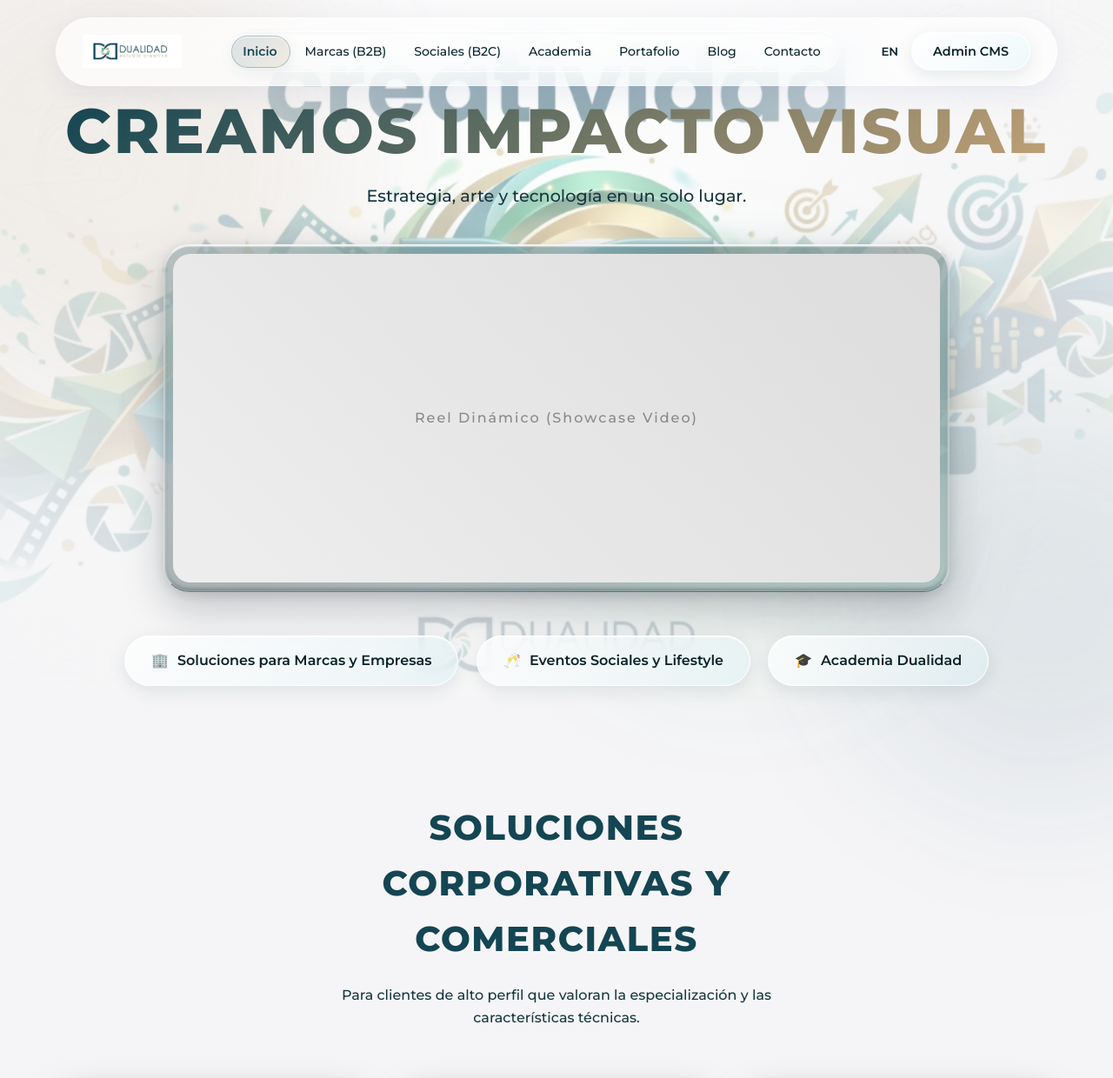
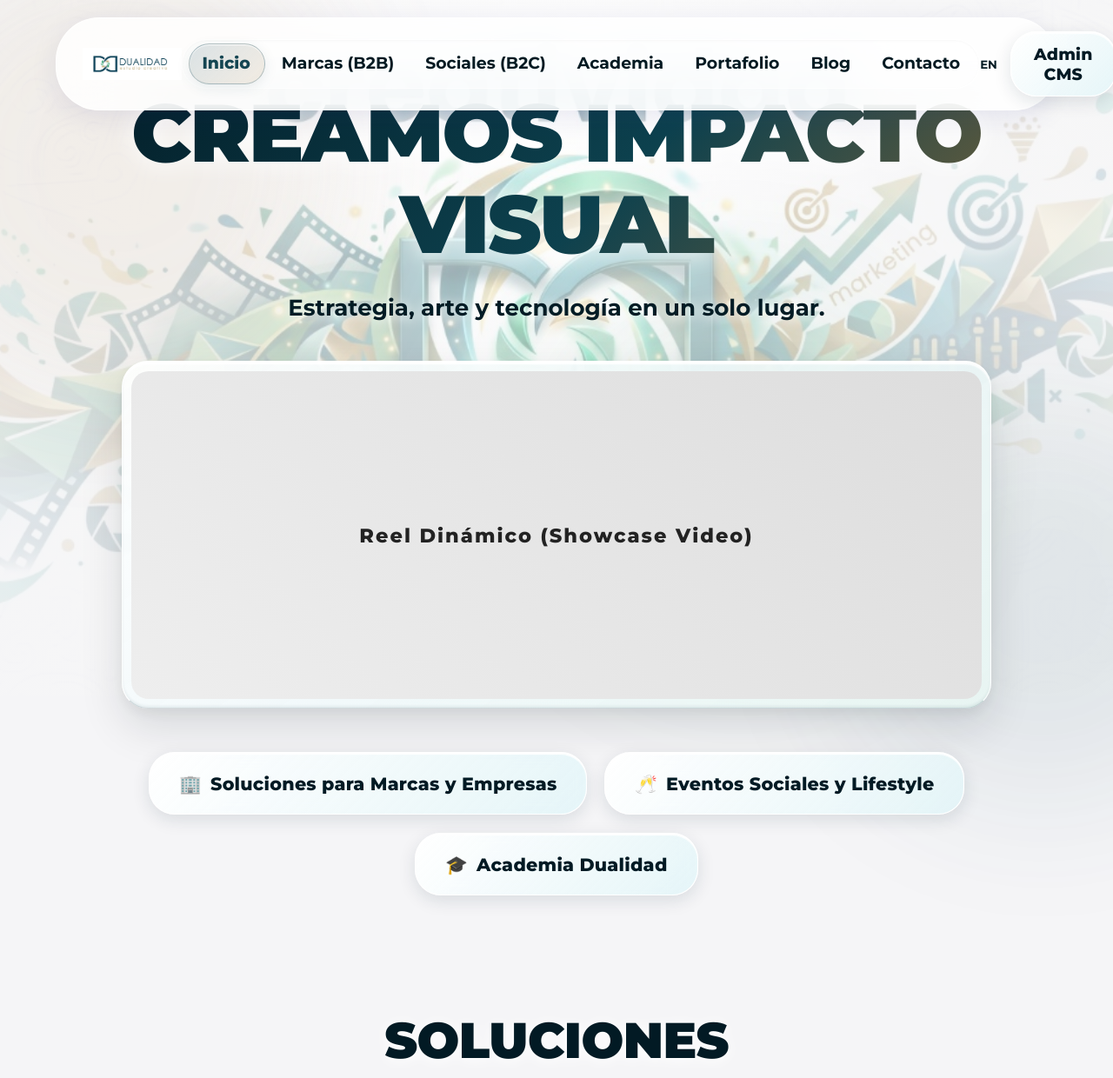
Before and after one commit to lepeppe/dualidad-web, a plain HTML site: page index.html in a window 1280 px wide. Shown: the top 1240 px of the page at 87% size. Drawn offline with Linux system fonts and the light colour scheme; animation ran at ten frames a second.

Commit message:
feat(typography): configuracion Montserrat Reforzada (900/600) con base esmerilada perlada AAA

```diff
--- a/index.html
+++ b/index.html
@@ -4,8 +4,8 @@
     <meta charset="UTF-8">
     <meta name="viewport" content="width=device-width, initial-scale=1.0">
     <title>Dualidad Estudio Creativo</title>
-    <link href="https://fonts.googleapis.com/css2?family=Montserrat:wght@400;500;600;700;800&display=swap" rel="stylesheet">
-    <link rel="stylesheet" href="style.css?v=8">
+    <link href="https://fonts.googleapis.com/css2?family=Montserrat:wght@400;500;600;700;800;900&display=swap" rel="stylesheet">
+    <link rel="stylesheet" href="style.css?v=10">
 </head>
 <body>
     <!-- Background Image Canvas & Orbs -->
@@ -294,6 +294,6 @@
         </div>
     </div>
 
-    <script src="main.js?v=9"></script>
+    <script src="main.js?v=10"></script>
 </body>
 </html>
--- a/style.css
+++ b/style.css
@@ -6,25 +6,27 @@
     --color-gold: #bfa075;
     --color-green: #297a4e;
 
-    /* Apple Liquid Lens Glass Tint with logo tones (teal, blue, green) */
-    --liquid-glass-bg: linear-gradient(145deg, rgba(16, 52, 64, 0.24) 0%, rgba(9, 32, 40, 0.34) 45%, rgba(25, 78, 60, 0.25) 100%);
-    --liquid-glass-border-top: rgba(255, 255, 255, 0.88);
-    --liquid-glass-border-sides: rgba(255, 255, 255, 0.42);
-    --liquid-glass-border-bottom: rgba(14, 46, 56, 0.45);
+    /* Apple Liquid Lens Glass Tint - High-Contrast Frosted Pearl Base (AAA Readability) */
+    --liquid-glass-bg: linear-gradient(145deg, rgba(255, 255, 255, 0.92) 0%, rgba(240, 248, 250, 0.88) 50%, rgba(232, 246, 242, 0.90) 100%);
+    --liquid-glass-border-top: rgba(255, 255, 255, 1);
+    --liquid-glass-border-sides: rgba(255, 255, 255, 0.75);
+    --liquid-glass-border-bottom: rgba(16, 52, 64, 0.18);
 
     --liquid-glass-shadow:
-        0 20px 48px rgba(8, 25, 32, 0.22),
-        0 4px 14px rgba(8, 25, 32, 0.12),
-        inset 0 1.5px 1.5px rgba(255, 255, 255, 0.9),
-        inset 1.5px 0 2px rgba(255, 255, 255, 0.38),
-        inset -1.5px 0 2px rgba(255, 255, 255, 0.38),
-        inset 0 -2.5px 4px rgba(12, 40, 50, 0.38);
+        0 22px 50px rgba(8, 25, 32, 0.12),
+        0 6px 16px rgba(8, 25, 32, 0.06),
+        inset 0 2px 2px rgba(255, 255, 255, 1),
+        inset 0 -2px 3px rgba(20, 65, 80, 0.08);
 
-    --glass-bg: rgba(255, 255, 255, 0.7);
-    --glass-border: rgba(255, 255, 255, 0.5);
-    --glass-shadow: 0 8px 32px rgba(31, 38, 135, 0.07);
+    --glass-bg: rgba(255, 255, 255, 0.85);
+    --glass-border: rgba(255, 255, 255, 0.8);
+    --glass-shadow: 0 8px 32px rgba(31, 38, 135, 0.09);
 
     --transition-smooth: all 0.4s cubic-bezier(0.25, 0.8, 0.25, 1);
+}
+
+html {
+    font-size: 18px;
 }
 
 * {
@@ -88,20 +90,22 @@ body {
     100% { transform: translate(5%, 10%) scale(1.1); }
 }
 
-/* Typography */
+/* Typography - Montserrat Reforzada */
 h1, h2, h3 {
     font-family: 'Montserrat', -apple-system, BlinkMacSystemFont, sans-serif;
-    font-weight: 800;
+    font-weight: 900;
     text-transform: uppercase;
-    letter-spacing: 0.04em;
-    color: var(--color-teal);
-    margin-bottom: 0.5em;
+    letter-spacing: -0.01em;
+    color: #021a24;
+    margin-bottom: 0.6em;
 }
 p {
     font-family: 'Montserrat', -apple-system, BlinkMacSystemFont, sans-serif;
-    color: #163640;
-    margin-bottom: 1em;
-    font-weight: 500;
+    color: #05202a;
+    font-size: 1.15rem;
+    line-height: 1.75;
+    margin-bottom: 1.2em;
+    font-weight: 600;
 }
 
 /* Glassmorphism Utilities */
@@ -175,10 +179,10 @@ p {
     position: relative;
     z-index: 2;
     text-decoration: none;
-    color: var(--color-text);
-    font-size: 0.88rem;
-    font-weight: 500;
-    padding: 7px 14px;
+    color: #031a22;
+    font-size: 1.05rem;
+    font-weight: 700;
+    padding: 8px 16px;
     border-radius: 20px;
     transition: color 0.25s ease;
     white-space: nowrap;
@@ -190,24 +194,26 @@ p {
 
 .nav-links a.nav-link.active {
     color: var(--color-teal);
-    font-weight: 600;
+    font-weight: 800;
 }
 
 .nav-controls { display: flex; gap: 15px; align-items: center; }
 
 .glass-btn, .btn-primary {
-    background: linear-gradient(135deg, rgba(255, 255, 255, 0.75) 0%, rgba(220, 242, 246, 0.45) 100%);
-    border: 1px solid rgba(255, 255, 255, 0.8);
-    border-top: 1.5px solid rgba(255, 255, 255, 1);
-    padding: 12px 24px; border-radius: 30px;
-    cursor: pointer; font-weight: 600;
+    background: linear-gradient(135deg, rgba(255, 255, 255, 0.95) 0%, rgba(225, 245, 248, 0.8) 100%);
+    border: 1.5px solid rgba(255, 255, 255, 1);
+    border-top: 2px solid rgba(255, 255, 255, 1);
+    padding: 13px 26px; border-radius: 30px;
+    cursor: pointer;
+    font-weight: 800;
+    letter-spacing: 0.01em;
     transition: var(--transition-smooth);
-    color: var(--color-teal-dark);
+    color: #021a24;
     backdrop-filter: blur(16px);
     -webkit-backdrop-filter: blur(16px);
     text-decoration: none;
-    font-size: 0.9rem;
-    box-shadow: 0 6px 20px rgba(15, 45, 55, 0.1), inset 0 1px 1px rgba(255, 255, 255, 0.9);
+    font-size: 1.05rem;
+    box-shadow: 0 6px 20px rgba(15, 45, 55, 0.12), inset 0 1px 1px rgba(255, 255, 255, 1);
 }
 .glass-btn:hover, .btn-primary:hover {
     background: var(--color-teal); color: white;
@@ -215,17 +221,17 @@ p {
     box-shadow: 0 10px 25px rgba(20, 60, 75, 0.35);
 }
 
-.btn-icon { background: none; border: none; cursor: pointer; font-weight: 600; color: var(--color-text); }
+.btn-icon { background: none; border: none; cursor: pointer; font-weight: 700; color: #031a22; }
 
 .glass-card {
     background: var(--liquid-glass-bg);
     backdrop-filter: blur(34px) saturate(220%) contrast(106%);
     -webkit-backdrop-filter: blur(34px) saturate(220%) contrast(106%);
     border: 1px solid var(--liquid-glass-border-sides);
-    border-top: 1.5px solid var(--liquid-glass-border-top);
+    border-top: 2px solid var(--liquid-glass-border-top);
     border-bottom: 1.5px solid var(--liquid-glass-border-bottom);
     border-radius: 26px;
-    padding: 32px;
+    padding: 34px;
     box-shadow: var(--liquid-glass-shadow);
     transition: var(--transition-smooth);
     position: relative;
@@ -235,20 +241,25 @@ p {
 .glass-card:hover {
     transform: translateY(-4px) scale(1.01);
     box-shadow:
-        0 28px 60px rgba(8, 25, 32, 0.28),
-        0 8px 18px rgba(8, 25, 32, 0.15),
+        0 28px 60px rgba(8, 25, 32, 0.18),
+        0 8px 18px rgba(8, 25, 32, 0.1),
         inset 0 2px 2px rgba(255, 255, 255, 1),
-        inset 0 -3px 4px rgba(25, 78, 60, 0.42);
+        inset 0 -3px 4px rgba(25, 78, 60, 0.18);
 }
 
 .glass-card h3 {
-    color: #08232c;
-    text-shadow: 0 1px 1px rgba(255, 255, 255, 0.5);
+    color: #021a24;
+    font-size: 1.55rem;
+    font-weight: 900;
+    letter-spacing: -0.01em;
+    margin-bottom: 0.8em;
 }
 
 .glass-card p {
-    color: #14323b;
-    font-weight: 460;
+    color: #05202a;
+    font-size: 1.15rem;
+    font-weight: 600;
+    line-height: 1.75;
 }
 
 /* Tilt Physics (applied via JS) */
@@ -289,8 +300,20 @@ p {
 .alternate-bg {
     background: linear-gradient(to bottom, rgba(255,255,255,0), rgba(26,75,92,0.03), rgba(255,255,255,0));
 }
-.section-header { text-align: center; margin-bottom: 60px; max-width: 600px; margin-left: auto; margin-right: auto; }
-.section-header h2 { font-size: 2.5rem; }
+.section-header { text-align: center; margin-bottom: 60px; max-width: 750px; margin-left: auto; margin-right: auto; }
+.section-header h2 {
+    font-size: 3.2rem;
+    font-weight: 900;
+    letter-spacing: -0.01em;
+    color: #021a24;
+    text-shadow: 0 2px 16px rgba(255, 255, 255, 0.95), 0 1px 2px rgba(255, 255, 255, 0.9);
+}
+.section-header p {
+    font-size: 1.35rem;
+    font-weight: 650;
+    color: #031a24;
+    text-shadow: 0 1px 10px rgba(255, 255, 255, 0.95);
+}
 
 /* Hero */
 .hero-section {
@@ -300,21 +323,26 @@ p {
 }
 .hero-content h1 {
     font-family: 'Montserrat', -apple-system, BlinkMacSystemFont, sans-serif;
-    font-size: 4.5rem;
-    font-weight: 800;
+    font-size: 5.2rem;
+    font-weight: 900;
     text-transform: uppercase;
-    line-height: 1.1;
-    margin-bottom: 20px;
-    background: linear-gradient(135deg, var(--color-teal), var(--color-gold));
+    line-height: 1.12;
+    letter-spacing: -0.02em;
+    margin-bottom: 24px;
+    background: linear-gradient(135deg, #021a24 0%, #0d414e 55%, #886735 100%);
     -webkit-background-clip: text;
     -webkit-text-fill-color: transparent;
+    filter: drop-shadow(0 2px 14px rgba(255, 255, 255, 0.95));
 }
 .hero-content p {
     font-family: 'Montserrat', sans-serif;
-    font-size: 1.2rem;
-    font-weight: 500;
-    max-width: 600px;
+    font-size: 1.45rem;
+    font-weight: 700;
+    line-height: 1.6;
+    max-width: 750px;
     margin: 0 auto 40px auto;
+    color: #031c25;
+    text-shadow: 0 2px 14px rgba(255, 255, 255, 1);
 }
 
 .video-reel-container {
@@ -325,28 +353,28 @@ p {
     width: 100%; height: 100%; border-radius: 20px;
     background: linear-gradient(45deg, #eee, #ddd);
     display: flex; justify-content: center; align-items: center;
-    color: #888; font-weight: 500; letter-spacing: 2px;
+    color: #222; font-weight: 800; font-size: 1.25rem; letter-spacing: 2px;
 }
 
 .router-buttons { display: flex; gap: 20px; justify-content: center; flex-wrap: wrap; }
-.router-btn { display: flex; align-items: center; gap: 10px; padding: 15px 30px; font-size: 1rem; }
+.router-btn { display: flex; align-items: center; gap: 10px; padding: 18px 34px; font-size: 1.15rem; font-weight: 800; }
 
 /* Grids */
-.grid-cards { display: grid; grid-template-columns: repeat(auto-fit, minmax(280px, 1fr)); gap: 30px; }
+.grid-cards { display: grid; grid-template-columns: repeat(auto-fit, minmax(300px, 1fr)); gap: 32px; }
 
 /* Academy Layout */
 .academy-layout { display: grid; grid-template-columns: 1fr 1.2fr; gap: 40px; }
 .academy-text { display: flex; flex-direction: column; gap: 20px; }
-.academy-text ul { padding-left: 20px; color: #555; }
-.academy-text li { margin-bottom: 8px; }
-.iframe-container { width: 100%; height: 400px; border-radius: 16px; overflow: hidden; margin-top: 20px; border: 1px solid var(--glass-border); }
+.academy-text ul { padding-left: 24px; color: #05202a; font-size: 1.15rem; font-weight: 600; line-height: 1.85; }
+.academy-text li { margin-bottom: 10px; }
+.iframe-container { width: 100%; height: 420px; border-radius: 16px; overflow: hidden; margin-top: 20px; border: 1px solid var(--glass-border); }
 .iframe-container iframe { width: 100%; height: 100%; border: none; }
 
 /* Portfolio */
 .portfolio-filters { display: flex; justify-content: center; gap: 15px; margin-bottom: 40px; flex-wrap: wrap;}
 .filter-btn {
-    background: none; border: none; padding: 8px 20px; border-radius: 20px;
-    cursor: pointer; font-weight: 500; color: #777; transition: var(--transition-smooth);
+    background: none; border: none; padding: 10px 24px; border-radius: 24px;
+    cursor: pointer; font-weight: 700; font-size: 1.1rem; color: #031a24; transition: var(--transition-smooth);
 }
 .filter-btn.active, .filter-btn:hover { background: var(--color-teal); color: white; }
 
@@ -357,7 +385,7 @@ p {
 .bg-gold { background: linear-gradient(45deg, var(--color-gold), #dfc9a9); }
 .bg-green { background: linear-gradient(45deg, var(--color-green), #5cb27e); }
 .bg-dark { background: linear-gradient(45deg, #333, #555); }
-.portfolio-item h3 { font-size: 1.1rem; text-align: center; margin:0; }
+.portfolio-item h3 { font-size: 1.4rem; font-weight: 900; text-align: center; margin:0; color: #021a24; }
 
 .hide-item { display: none; }
 .flip-in { animation: flipIn 0.6s cubic-bezier(0.25, 0.8, 0.25, 1); }
@@ -367,14 +395,14 @@ p {
 }
 
 /* Contact Form */
-.contact-container { max-width: 600px; margin: 0 auto; }
-.form-group { margin-bottom: 20px; }
-.form-group label { display: block; margin-bottom: 8px; font-weight: 500; color: var(--color-teal); font-size: 0.9rem;}
+.contact-container { max-width: 650px; margin: 0 auto; }
+.form-group { margin-bottom: 22px; }
+.form-group label { display: block; margin-bottom: 10px; font-weight: 800; color: #021a24; font-size: 1.15rem; }
 .glass-input {
-    width: 100%; padding: 15px; border-radius: 12px;
-    background: rgba(255,255,255,0.5); border: 1px solid rgba(255,255,255,0.8);
-    backdrop-filter: blur(5px); outline: none; transition: all 0.3s;
-    font-family: inherit; font-size: 1rem; color: var(--color-text);
+    width: 100%; padding: 16px 18px; border-radius: 14px;
+    background: rgba(255,255,255,0.85); border: 1.5px solid rgba(255,255,255,1);
+    backdrop-filter: blur(8px); outline: none; transition: all 0.3s;
+    font-family: inherit; font-size: 1.12rem; font-weight: 600; color: #021a24;
 }
 .glass-input:focus { border-color: var(--color-gold); box-shadow: 0 0 0 3px rgba(197, 168, 128, 0.2); }
 textarea.glass-input { min-height: 120px; resize: vertical; }
@@ -386,7 +414,7 @@ textarea.glass-input { min-height: 120px; resize: vertical; }
 /* Admin Modal */
 .modal-overlay {
     position: fixed; top: 0; left: 0; width: 100vw; height: 100vh;
-    background: rgba(0,0,0,0.4); backdrop-filter: blur(10px);
+    background: rgba(0,0,0,0.5); backdrop-filter: blur(12px);
     display: flex; justify-content: center; align-items: center;
     z-index: 2000; opacity: 0; pointer-events: none; transition: opacity 0.3s;
 }
@@ -395,7 +423,7 @@ textarea.glass-input { min-height: 120px; resize: vertical; }
 .modal-overlay.active .modal-content { transform: translateY(0); }
 .close-btn { position: absolute; top: 20px; right: 20px; background: none; border: none; font-size: 1.5rem; cursor: pointer; color: #888; }
 .admin-tabs { display: flex; gap: 10px; margin-bottom: 20px; border-bottom: 1px solid var(--glass-border); padding-bottom: 10px; }
-.tab-btn { background: none; border: none; padding: 8px 15px; font-weight: 500; cursor: pointer; color: #777; border-radius: 8px;}
+.tab-btn { background: none; border: none; padding: 8px 15px; font-weight: 700; cursor: pointer; color: #555; border-radius: 8px;}
 .tab-btn.active { background: rgba(255,255,255,0.8); color: var(--color-teal); }
 
 footer { text-align: center; padding: 40px; color: #888; font-size: 0.9rem; }
```
